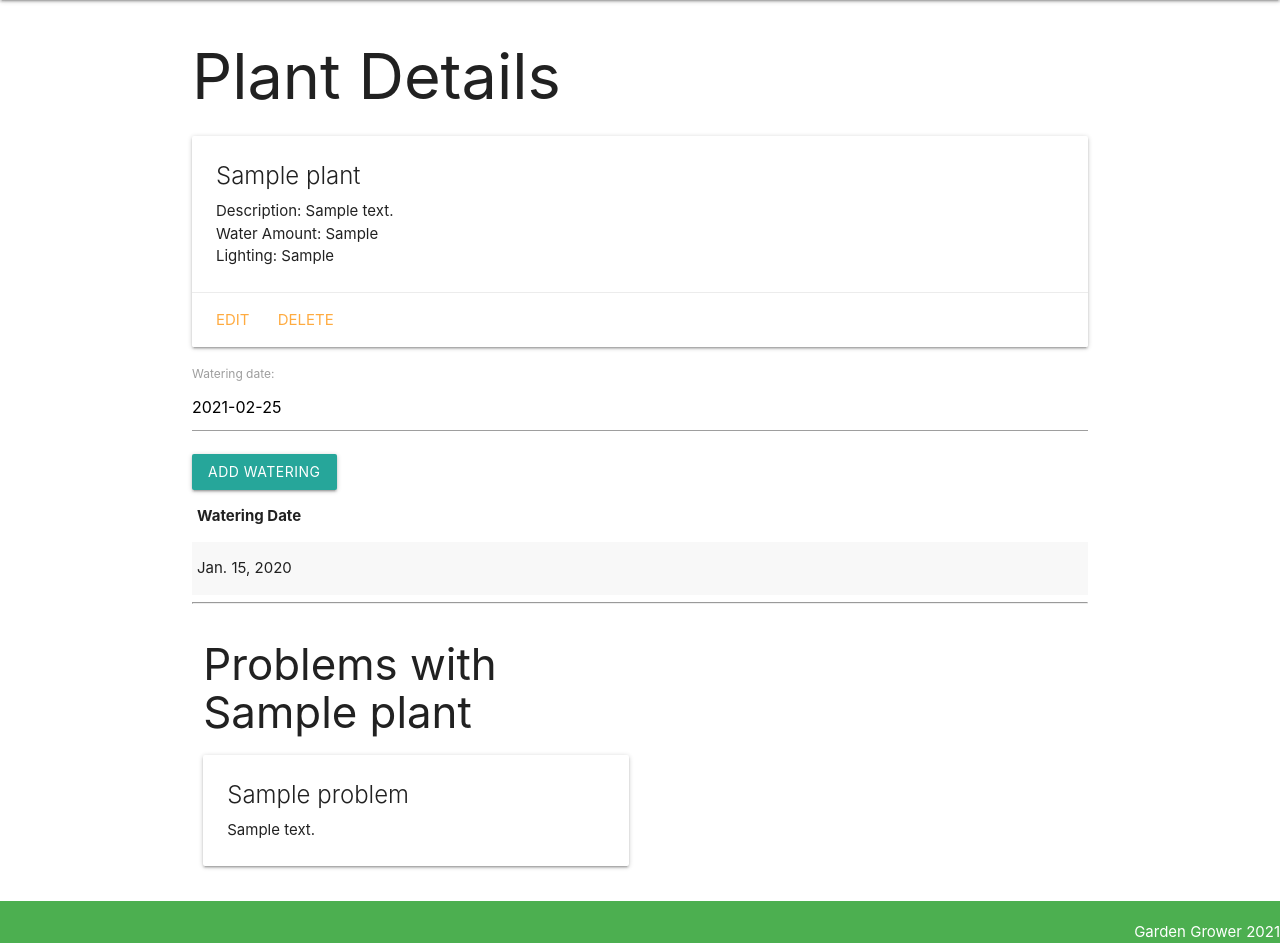
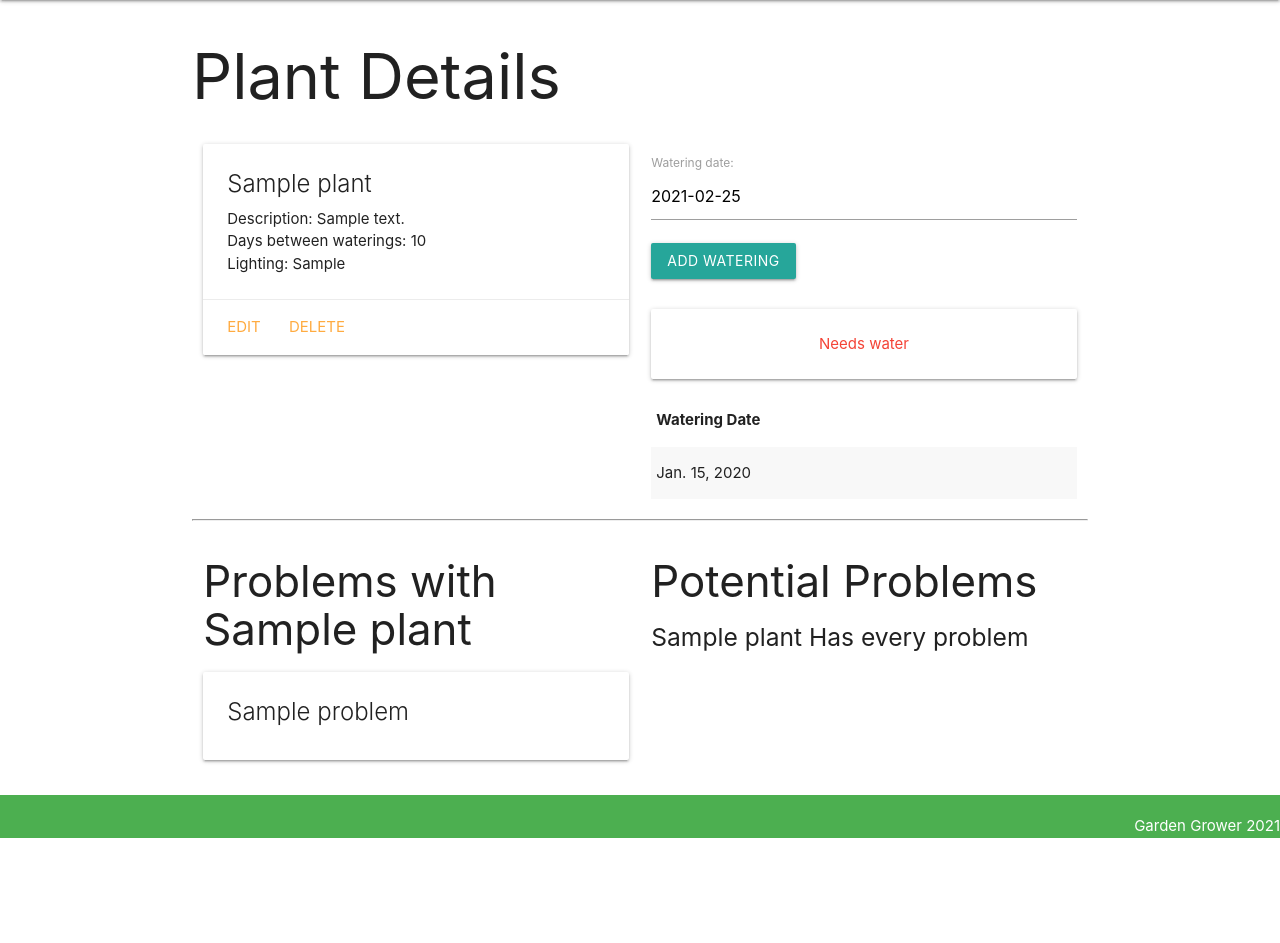
Before and after one commit to Mheckmann7/plant-collector, a Django app: page /plants/1/ in a window 1280 px wide. Shown: the part 64-1007 px from the top of the page. After the commit the page ends 902 px from the top, so only its background shows below. Run offline with Django 3.2, Linux system fonts and the light colour scheme; tables that the repository leaves empty hold one stand-in row (values such as "Sample post").

Commit message:
adds problems pannel

```diff
--- a/main_app/admin.py
+++ b/main_app/admin.py
@@ -1,5 +1,5 @@
 from django.contrib import admin
-from .models import Plant, Watering
+from .models import Plant, Watering, Problem
 # Register your models here.
 admin.site.register(Plant)
 admin.site.register(Watering)
--- a/main_app/models.py
+++ b/main_app/models.py
@@ -2,18 +2,6 @@ from django.db import models
 from django.urls import reverse
 from datetime import date
 # Create your models here.
-
-# LIGHTING = (
-#     ('SD', 'Shade'),
-#     ('LL', 'Low Light'),
-#     ('DS', 'Direct sun')
-# )
-
-# WATERAMOUNT = (
-#     ('E', 'Everyday'),
-#     ('W', 'Weekly'),
-#     ('R', 'Rarely')
-# )
 
 
 class Problem(models.Model):
@@ -31,7 +19,7 @@ class Problem(models.Model):
 class Plant(models.Model):
     name = models.CharField(max_length=250)
     description = models.TextField(max_length=250)
-    waterAmount = models.TextField(max_length=250)
+    water_amount = models.IntegerField()
     lighting = models.CharField(max_length=100)
     problems = models.ManyToManyField(Problem)
 
@@ -41,8 +29,8 @@ class Plant(models.Model):
     def get_absolute_url(self):
         return reverse('plant_detail', kwargs={'plant_id': self.id})
 
-    # def needs_water(self):
-    #     return self.watering_set.filter(date=date.today()).count() >= self.waterAmount)
+    def needs_water(self):
+        return self.watering_set.filter(date=date.today()).count() >= self.water_amount
 
 
 class Watering(models.Model):
--- a/main_app/templates/main_app/plant_form.html
+++ b/main_app/templates/main_app/plant_form.html
@@ -8,8 +8,9 @@
     {% endif %}
     <form action="" method="POST">
         {% csrf_token %}
-
-        {{ form.as_table }}
+        <table>
+            {{ form.as_table }}
+        </table>
         <input type="submit" value="Submit" class="btn">
     </form>
 
--- a/main_app/templates/plants/detail.html
+++ b/main_app/templates/plants/detail.html
@@ -4,14 +4,14 @@
 <h1>Plant Details</h1>
 
 
-
+<div class="row">
+<div class="col s6">
   <div class="card">
     <div class="card-content">
       <span class="card-title">{{ plant.name }}</span>
       <p>Description: {{ plant.description }}</p>
-      <p>Water Amount: {{ plant.waterAmount }}</p>
+      <p>Days between waterings: {{ plant.water_amount }}</p>
       <p>Lighting: {{ plant.lighting }}</p>
-
     </div>
     <div class="card-action">
       <a href="{% url 'plants_update' plant.id %}">Edit</a>
@@ -20,11 +20,17 @@
   </div>
 </div>
 <div class="col s6">
-  <form action="{% url 'add_watering' plant.id %}" method="post">
+  <form action="{% url 'add_watering' plant.id %}" method="POST">
     {% csrf_token %}
     {{ watering_form.as_p }}
-    <input type="submit" class="btn" value="Add Watering">
+    <input type="submit" class="btn" value="Add Watering" />
   </form>
+  <br>
+  {% if plant.needs_water %}
+    <div class="card-panel green-text center-align">Watered</div>
+  {% else %}
+    <div class="card-panel red-text center-align">Needs water</div>
+  {% endif %}
   <table class="striped">
     <thead>
       <tr><th>Watering Date</th></tr>
@@ -39,6 +45,7 @@
   </table>
 </div>
 </div>
+
 <hr>
 <div class="row">
 	<div class="col s6">
@@ -47,16 +54,42 @@
       {% for problem in plant.problems.all %}
         <div class="card">
 			<div class="card-content">
-				<span class="card-title">{{ problem.name }}</span>
-        <span>{{problem.description}}</span>
+				<span class="card-title">
+          {{ problem.name }}
+          <!-- <span>{{problem.description}}</span> -->
+        </span>
+        </div>
+      </div>
+      {% endfor %}
+      {% else %}
+        <h5>No problems</h5>
+      {% endif %}
+      </div>
+      <div class="col s6">
+        <h3>Potential Problems</h3>
+        {% if available_problems.count %}
+        {% for problem in available_problems.all %}
+        <div class="card">
+          <div class="card-content">
+            <span class="card-title">
+              <span>{{ problem.name }}</span>
+              <!-- <span>{{problem.description}}</span> -->
+            </span>
           </div>
+        <div class="card-action">
+          <form action="{% url 'assoc_problem' plant.id problem.id %}" method="POST">
+            {% csrf_token %}
+            <button type="submit" class="btn">Add</button>
+          </form>
+        </div>
         </div>
       {% endfor %}
     {% else %}
-      <h5>No problems</h5>
+      <h5>{{plant.name}} Has every problem</h5>
     {% endif %}
   </div>
 </div>
+
 
 <script>
   var dateEl = document.getElementById('id_date');
--- a/main_app/templates/plants/index.html
+++ b/main_app/templates/plants/index.html
@@ -9,7 +9,7 @@
     <div class="card-content">
       <span class="card-title">{{ plant.name }}</span>
       <p>Description: {{ plant.description }}</p>
-      <p>Water Amount: {{ plant.waterAmount }}</p>
+      <p>Water Amount: {{ plant.water_amount }}</p>
       <p>Lighting: {{ plant.lighting }}</p>
 
     </div>
--- a/main_app/urls.py
+++ b/main_app/urls.py
@@ -18,5 +18,6 @@ urlpatterns = [
      path('problems/create/', views.ProblemCreate.as_view(), name='problems_create'),
      path('problems/<int:pk>/update/', views.ProblemUpdate.as_view(), name='problems_update'),
      path('problems/<int:pk>/delete/', views.ProblemDelete.as_view(), name='problems_delete'),
+     path('plants/<int:plant_id>/assoc_problem/<int:problem_id>/', views.assoc_problem, name='assoc_problem'),
 
 ]
--- a/main_app/views.py
+++ b/main_app/views.py
@@ -21,10 +21,12 @@ def index(request):
 
 def plants_detail(request, plant_id):
     plant = Plant.objects.get(id=plant_id)
+    potential_problems = Problem.objects.exclude(id__in = plant.problems.all().values_list('id'))
     watering_form = WateringForm()
     return render(request, 'plants/detail.html', {
         'plant': plant,
         'watering_form': watering_form,
+        'available_problems': potential_problems
     })
 
 
@@ -36,15 +38,19 @@ def add_watering(request, plant_id):
         new_watering.save()
     return redirect('plant_detail', plant_id=plant_id)
 
+def assoc_problem(request, plant_id, problem_id):
+    Plant.objects.get(id=plant_id).problems.add(problem_id)
+    return redirect('plant_detail', plant_id=plant_id)
+
 
 class PlantCreate(CreateView):
     model = Plant
-    fields = '__all__'
+    fields = ['name', 'description', 'water_amount', 'lighting']
 
 
 class PlantUpdate(UpdateView):
     model = Plant
-    fields = ['description', 'waterAmount', 'lighting']
+    fields = ['description', 'water_amount', 'lighting']
 
 
 class PlantDelete(DeleteView):
```
Also changed, not shown: main_app/migrations/0009_auto_20210225_1908.py (added), main_app/migrations/0010_auto_20210225_1931.py (added).
